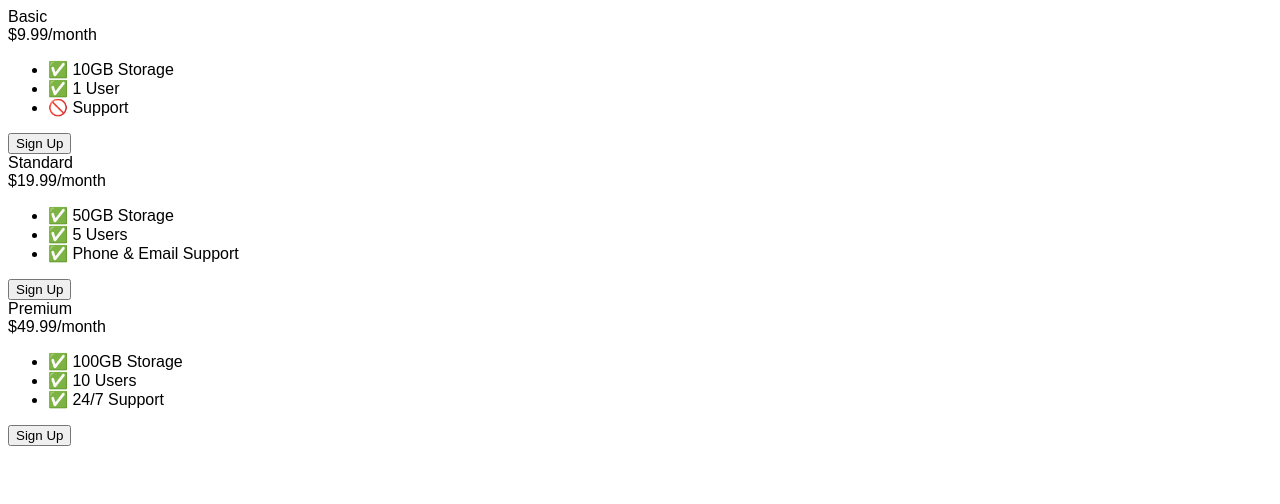
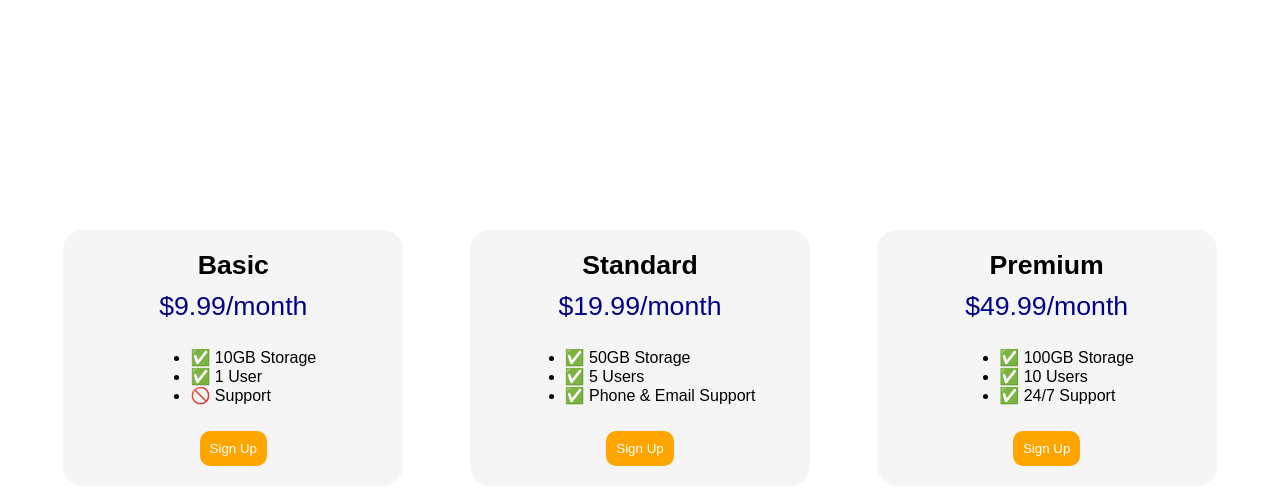
Before and after one commit to mikiprogrammer79/pricing-table, a plain HTML site: page index.html in a window 1280 px wide. Drawn offline with Linux system fonts and the light colour scheme; a web font is replaced by a local one.

Commit message:
Style internal CSS

```diff
--- a/index.html
+++ b/index.html
@@ -9,12 +9,53 @@
   <style>
     body {
       font-family: 'Sono', sans-serif;
+      height: 700px;
+      display: flex;
+      justify-content: center;
+      align-items: center;
+    }
+
+    .pricing-container {
+      display: flex;
+      flex-direction: row;
+      justify-content:space-around;
+      gap: 20px;
+      flex-wrap: wrap;
+      flex-basis: 1200px;
+    }
+
+    .plan-title {
+      font-size: 20pt;
+      font-weight: 700;
+    }
+    .pricing-plan {
+      display: flex;
+      flex-direction: column;
+      gap: 10px;
+      align-items: center;
+      background-color: whitesmoke;
+      padding: 20px;
+      flex-basis: 300px;
+      border-radius: 20px;
+    }
+
+    .plan-price {
+      font-size: 20pt;
+      color: darkblue;
+    }
+
+    .plan-button {
+      background-color: orange;
+      color: white;
+      padding: 10px;
+      border: none;
+      border-radius: 10px;
     }
 
     /* Hint: What can you do with a media query and flexbox? */
-    @media (max-width: 1250px) {
+    /*@media (max-width: 1250px) {
 
-    }
+    } */
   </style>
 </head>
 
```
